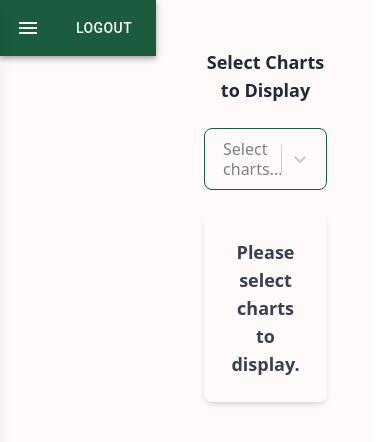
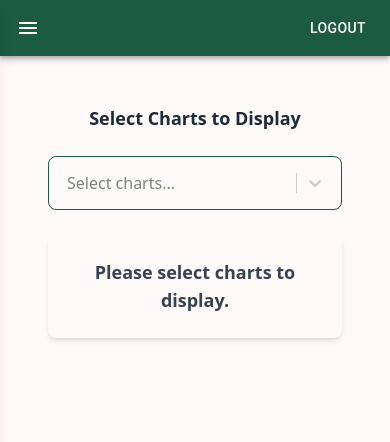
Before and after one commit to TonYacapin/PAAW, a React (Create React App) app in the folder dashboard/: page /Home in a window 390 px wide. Shown: the top 442 px of the page. Built offline with nearby package versions, Linux system fonts and the light colour scheme.

Commit message:
fixed sizing issue in Home

```diff
--- a/dashboard/src/pages/Home/Home.js
+++ b/dashboard/src/pages/Home/Home.js
@@ -127,7 +127,7 @@ function Home() {
 
   const renderCharts = () => {
     const chartClasses =
-      "bg-white shadow-md rounded-lg p-6 flex items-center justify-center text-center";
+      "md:h-2/5 bg-white shadow-md rounded-lg p-6 flex items-center justify-center text-center";
     const chartTextClasses = "text-gray-700 font-semibold text-lg";
 
     if (selectedCharts.length > 0) {
@@ -449,13 +449,13 @@ function Home() {
 
   return (
     <>
-      <div className="container w-full flex flex-row bg-white min-h-screen relative overflow-hidden">
+      <div className="container max-w-full flex lg:flex-row md:flex-col sm:flex-col xs:flex-col bg-white min-h-screen relative overflow-hidden">
         {/* Navbar */}
         <Navbar onDivisionChange={handleDivisionChange} />
         {/* Add relative positioning */}
-        <div className="flex flex-col lg:flex-row justify-between lg:space-x-8 xl:space-x-9 w-screen p-8 overflow-y-scroll max-h-[100vh]">
+        <div className="container flex flex-col lg:justify-center max-w-full lg:flex-row p-8 overflow-y-scroll max-h-[100vh]">
           {/* Main Content Wrapper */}
-          <div className="flex flex-col lg:flex-row w-full ">
+          <div className="flex flex-col lg:flex-row w-full">
             {/* Left Side - Charts */}
             <div className="flex-1 space-y-6 lg:space-y-8 p-4 lg:p-8">
               <h3 className="text-lg sm:text-xl font-semibold text-gray-800 mb-2 sm:mb-4 text-center lg:text-left">
```
